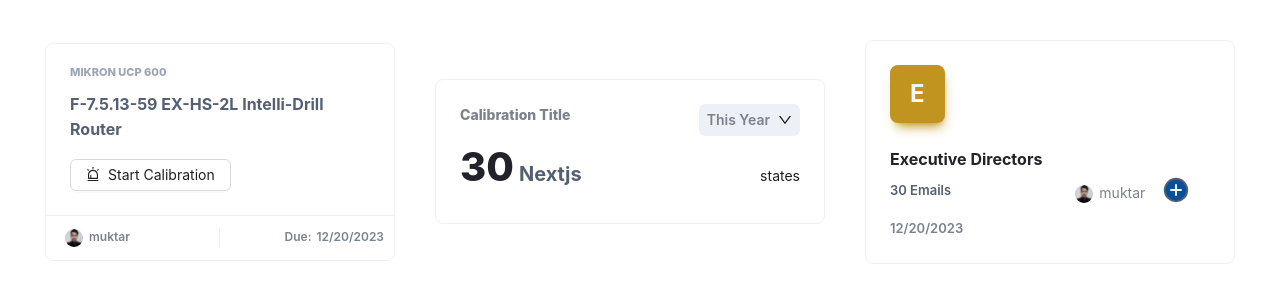
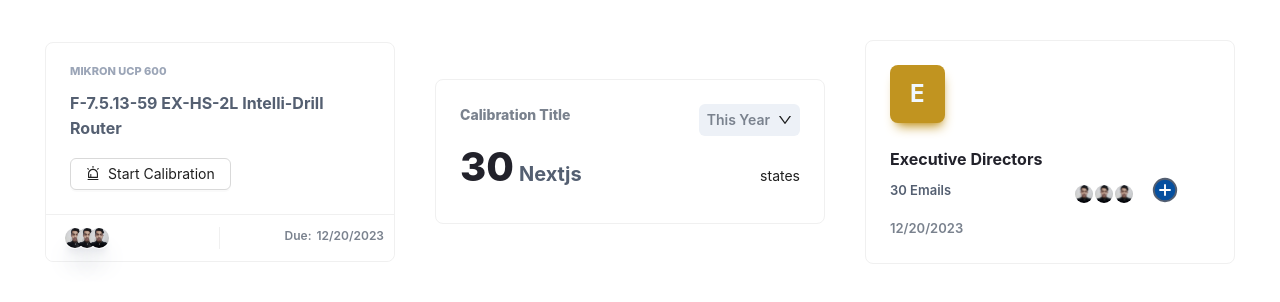
Before and after one commit to muhamash/components-lib-v1, a Next.js app: page /output in a window 1280 px wide. Shown: the top 302 px of the page. Built offline with nearby package versions, Linux system fonts and the light colour scheme.

Commit message:
userProfileCard dynamic

```diff
--- a/src/app/calibrationCards/page.tsx
+++ b/src/app/calibrationCards/page.tsx
@@ -7,6 +7,7 @@ import CalibrationCardButton from '../../components/button';
 import './customCard.css';
 import ReadUser from '@/components/readUser';
 import { AlertOutlined } from '@ant-design/icons';
+import UserProfile from '@/components/userProfile';
 
 
 
@@ -33,7 +34,7 @@ interface CalibrationCardProps
     CardDescription: string,
     CustomDate: string,
     width: string,
-    users: {
+    users?: {
         name: string;
         id: string;
         image: string;
@@ -43,7 +44,7 @@ interface CalibrationCardProps
 
 const CalibrationCard = ( props: CalibrationCardProps ) =>
 {
-    const { CardTitle, CardDescription, CustomDate, width, users=[]} = props;
+    const { CardTitle, CardDescription, CustomDate, width, users = [] } = props;
 
     return (
         <div>
@@ -66,10 +67,11 @@ const CalibrationCard = ( props: CalibrationCardProps ) =>
                             // className='customCardUser'
                         >
                             <div>
-                                <ReadUser users={users}/>
+                                <UserProfile users={users}/>
                             </div>
                         </div>
                     </span>,
+
                     <span
                         key={'date'}
                         style={{
--- a/src/app/output/page.tsx
+++ b/src/app/output/page.tsx
@@ -2,6 +2,7 @@ import CalibrationCard from "../calibrationCards/page";
 import CalibrationStateCard from "../calibrationStatesCards/page";
 import EmailCard from "../emailCards/page";
 import EmailCards from "../emailCards/page";
+import SettingsTab from "../settingsTab/page";
 
 const users = [
     {
@@ -11,21 +12,35 @@ const users = [
         status: 'pending',
     },
 
+    {
+        name: "ashraful",
+        id: "2",
+        image: "/user.jpg",
+        status: 'completed',
+    },
+    {
+        name: "rifat",
+        id: "3",
+        image: "/user.jpg",
+        status: 'completed',
+    },
+
     // {
-    //     name: "ashraful",
-    //     id: "2",
-    //     image: "/user.jpg",
-    //     status: 'completed',
-    // },
-    // {
-    //     name: "rifat",
-    //     id: "3",
+    //     name: "siam",
+    //     id: "4",
     //     image: "/user.jpg",
     //     status: 'completed',
     // },
 
     // {
-    //     name: "siam",
+    //     name: "rakib",
+    //     id: "4",
+    //     image: "/user.jpg",
+    //     status: 'completed',
+    // },
+
+    // {
+    //     name: "rakib",
     //     id: "4",
     //     image: "/user.jpg",
     //     status: 'completed',
@@ -44,6 +59,7 @@ const page = () =>
     const currentDate = new Date().toLocaleDateString();
 
     return (
+        <div className="flex flex-col">
             <div className="flex gap-10 justify-center items-center py-10">
                 <CalibrationCard
                     users={users}
@@ -53,9 +69,13 @@ const page = () =>
                     width="350px"
                 />
                 <CalibrationStateCard title={"Calibration Title"} amount={30} element={"Nextjs"} />
-            <EmailCard head={"E"} title={"Executive Directors"} emailCount={'30 Emails'} date={currentDate} users={users}/>
+                <EmailCard head={"E"} title={"Executive Directors"} emailCount={'30 Emails'} date={currentDate} users={users} />
             </div>
-    )
+            <div className="flex gap-10 justify-center items-center py-10">
+                {/* <SettingsTab/> */}
+            </div>
+        </div>
+    );
 
 };
 
--- /dev/null
+++ b/src/app/settingsTab/page.tsx
@@ -0,0 +1,40 @@
+'use client'
+
+import React from "react";
+import { Tabs } from "antd";
+
+
+interface SettingsTabProps
+{
+    tab: {
+        index: Number;
+        labelName: string;
+        children?: React.ReactNode;
+    }[];
+}
+
+const SettingsTab = (props: SettingsTabProps) =>
+{
+    const { tab = [] } = props;
+    return (
+        <div>
+            {/* <Tabs
+                defaultActiveKey="1"
+                // tabPosition={mode}
+                style={{ height: 20 }}
+                items={new Array( index ).fill( null ).map( ( _, i ) =>
+                {
+                    const id = String( i );
+                    return {
+                        label: `${ labelName }`,
+                        key: id,
+                        disabled: i === 28,
+                        children: `${children}`,
+                    };
+                } )}
+            /> */}
+        </div>
+    );
+};
+
+export default SettingsTab;
--- /dev/null
+++ b/src/components/customTooltipContent.tsx
@@ -0,0 +1,26 @@
+import React from 'react';
+
+interface RenderTooltipContentProps {
+    users?: {
+        image?: string;
+        name?: string;
+    }[];
+    avatarComponent?: React.ReactElement;
+    nameComponent?: React.ReactElement;
+}
+
+const RenderTooltipContent = (props: RenderTooltipContentProps) => {
+    const { avatarComponent, nameComponent, users = [] } = props;
+    return (
+        <div>
+            {users.map((user, index) => (
+                <div key={index} style={{ display: 'flex', alignItems: 'center' }}>
+                    {avatarComponent && React.cloneElement(avatarComponent, {}, user.image)}
+                    {nameComponent && React.cloneElement(nameComponent, {}, user.name)}
+                </div>
+            ))}
+        </div>
+    );
+};
+
+export default RenderTooltipContent;
--- a/src/components/readUser.tsx
+++ b/src/components/readUser.tsx
@@ -78,7 +78,7 @@ const ReadUser = ( props: ReadUserProps ) =>
         } else
         {
             const displayUsers = users.slice( 0, 3 );
-            const remainingCount = users.length - 3;
+            const remainingCount = users.length > 2 ? users.length - 3 : 0;
 
             return (
                 <CustomTooltip placement='bottom' title={renderTooltipContent()}>
--- /dev/null
+++ b/src/components/userProfile.tsx
@@ -0,0 +1,107 @@
+import React from 'react';
+import { Avatar, Badge } from 'antd';
+import styled from 'styled-components';
+import CustomTooltip from './customTooltip';
+
+// interface User {
+//     image: string;
+//     name?: string;
+// }
+
+interface ReadUserProps
+{
+    users: {
+        image: string;
+        name?: string;
+    }[];
+}
+const AvatarContainer = styled.div`
+    display: inline-block;
+    gap: -8px;
+    transform: translateX(8px);
+`;
+
+const UserProfile = ( props: ReadUserProps ) =>
+{
+    const { users } = props;
+    const renderTooltipContent = () => {
+        if (users.length === 0) {
+            return <div>No users</div>;
+        }
+
+        return (
+            <div>
+                {users.map((user, index) => (
+                    <div key={index} style={{ display: 'flex', alignItems: 'center' }}>
+                        <Avatar
+                            src={user.image}
+                            size={18} />
+                        <span
+                            className='text-[11px] text-[#54575c]'
+                            style={{
+                                marginLeft: '5px',
+                            }}>
+                            {user.name}
+                        </span>
+                    </div>
+                ))}
+            </div>
+        );
+    };
+
+    const displayUsers = users.slice(0, 3);
+    const remainingCount = users.length > 3 ? users.length - 3 : 0;
+
+    return (
+        <CustomTooltip placement="bottom" title={renderTooltipContent()}>
+            <div>
+                {users.length === 1 ? (
+                    <AvatarContainer>
+                        <Avatar
+                            style={{
+                                width: '22px',
+                                height: '22px',
+                            }}
+                            src={users[0].image}
+                        />
+                        {users[0].name && (
+                            <div
+                                style={{
+                                    color: '#7A828E'
+                                }}>
+                                {users[ 0 ].name}
+                            </div>
+                        )}
+                    </AvatarContainer>
+                ) : (
+                    displayUsers.map((user, index) => (
+                        <AvatarContainer key={index}>
+                            <Avatar
+                                className='shadow-xl shadow-gray-300'
+                                style={{
+                                    width: '22px',
+                                    height: '22px',
+                                    zIndex: users.length - index,
+                                    marginLeft: index === 0 ? '0' : '-10px',
+                                }}
+                                src={user.image}
+                            />
+                        </AvatarContainer>
+                    ))
+                )}
+                {remainingCount > 0 && (
+                    <Badge
+                        count={remainingCount}
+                        style={{
+                            fontSize: '11px',
+                            backgroundColor: '#1A374D',
+                            borderRadius: '50%',
+                        }}
+                    />
+                )}
+            </div>
+        </CustomTooltip>
+    );
+};
+
+export default UserProfile;
```
Lines whose indentation alone changed are shown as unchanged.
